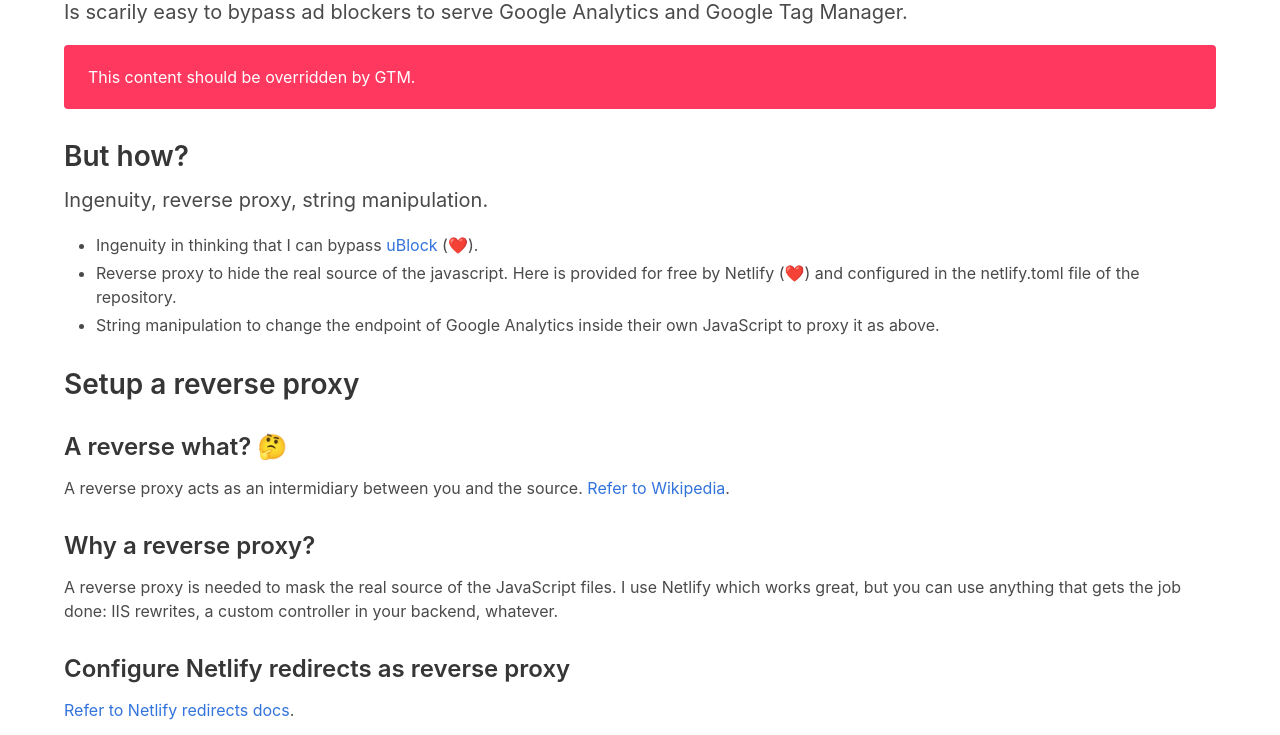
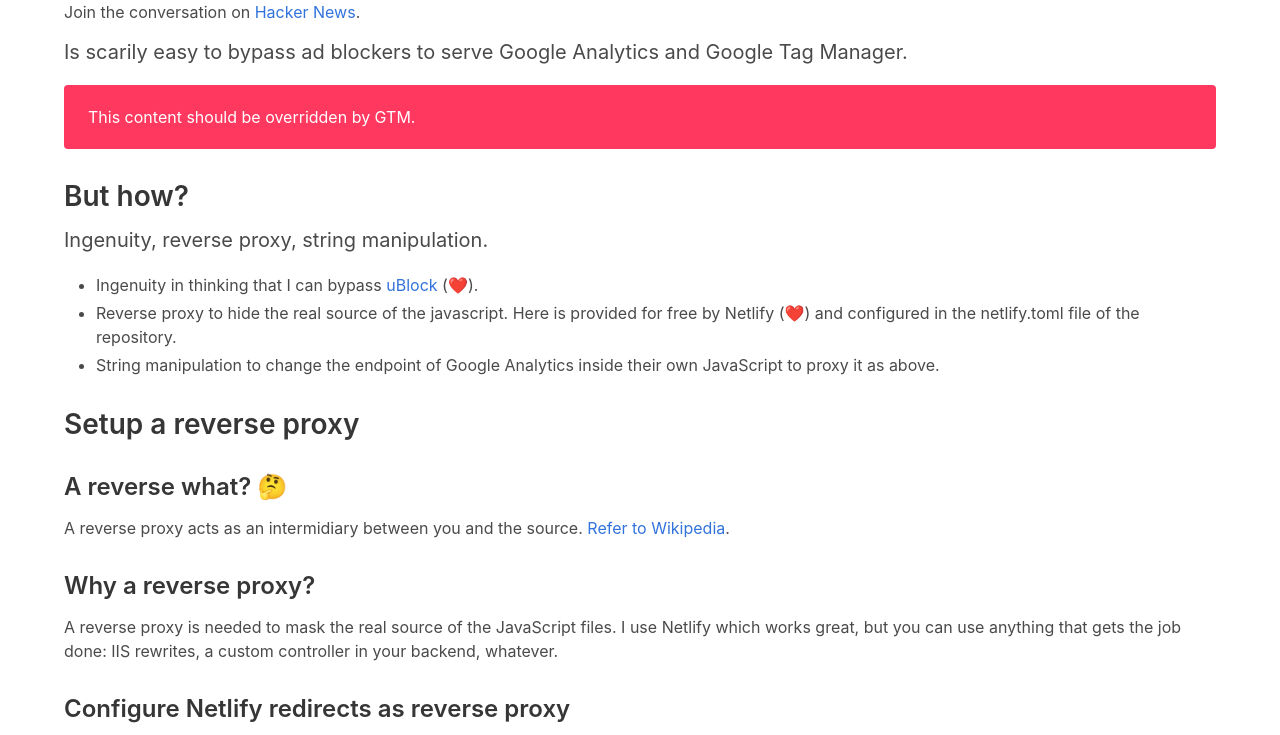
Before and after one commit to StefanoChiodino/analytics-bypassing-adblockers, a plain HTML site: page index.html in a window 1280 px wide. Shown: the part 148-883 px from the top of the page. Drawn offline with nearby package versions, Linux system fonts and the light colour scheme.

Commit message:
Update index.html

```diff
--- a/index.html
+++ b/index.html
@@ -43,6 +43,7 @@
                          alt="Github badge"/>
                 </a>
             </p>
+            <p>Join the conversation on <a href="https://news.ycombinator.com/item?id=19252358">Hacker News</a>.</p>
             <p class="subtitle">Is scarily easy to bypass ad blockers to serve Google Analytics and Google Tag Manager.</p>
 
             <div class="notification is-danger">
```
